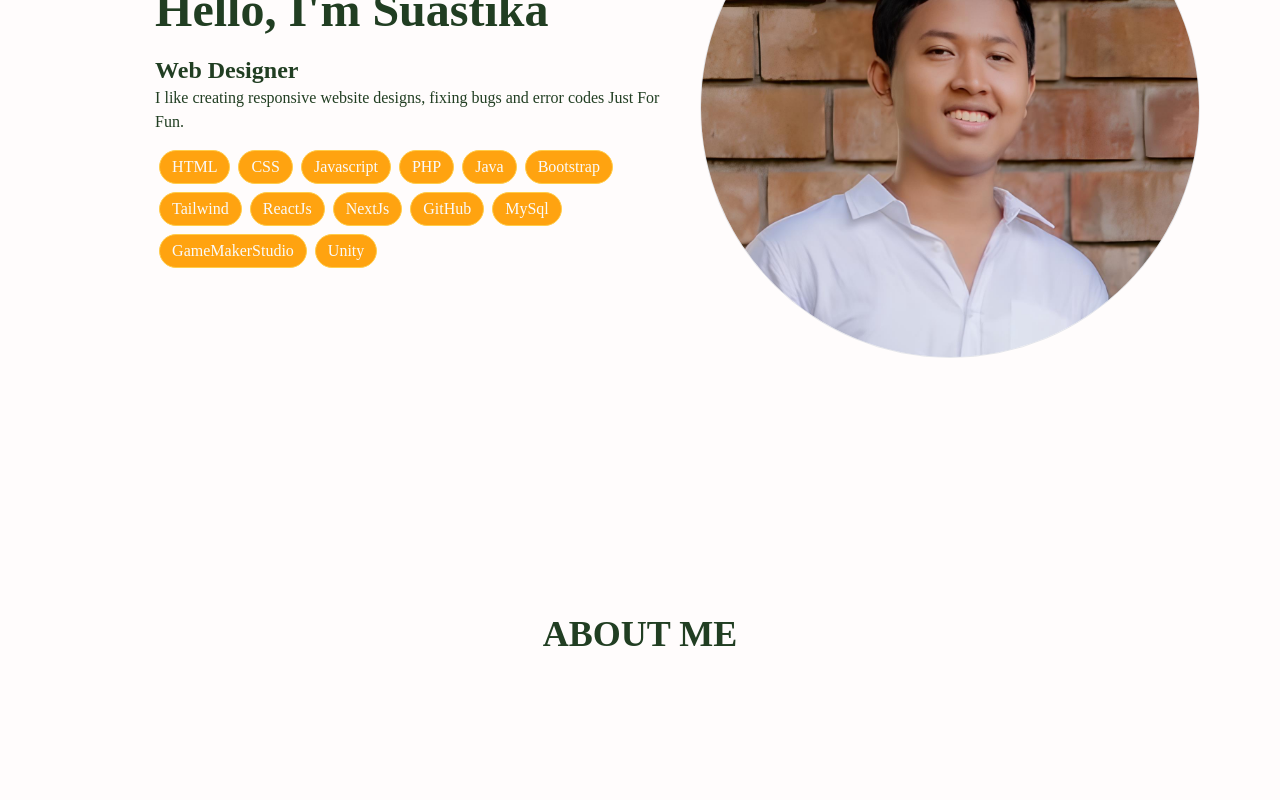
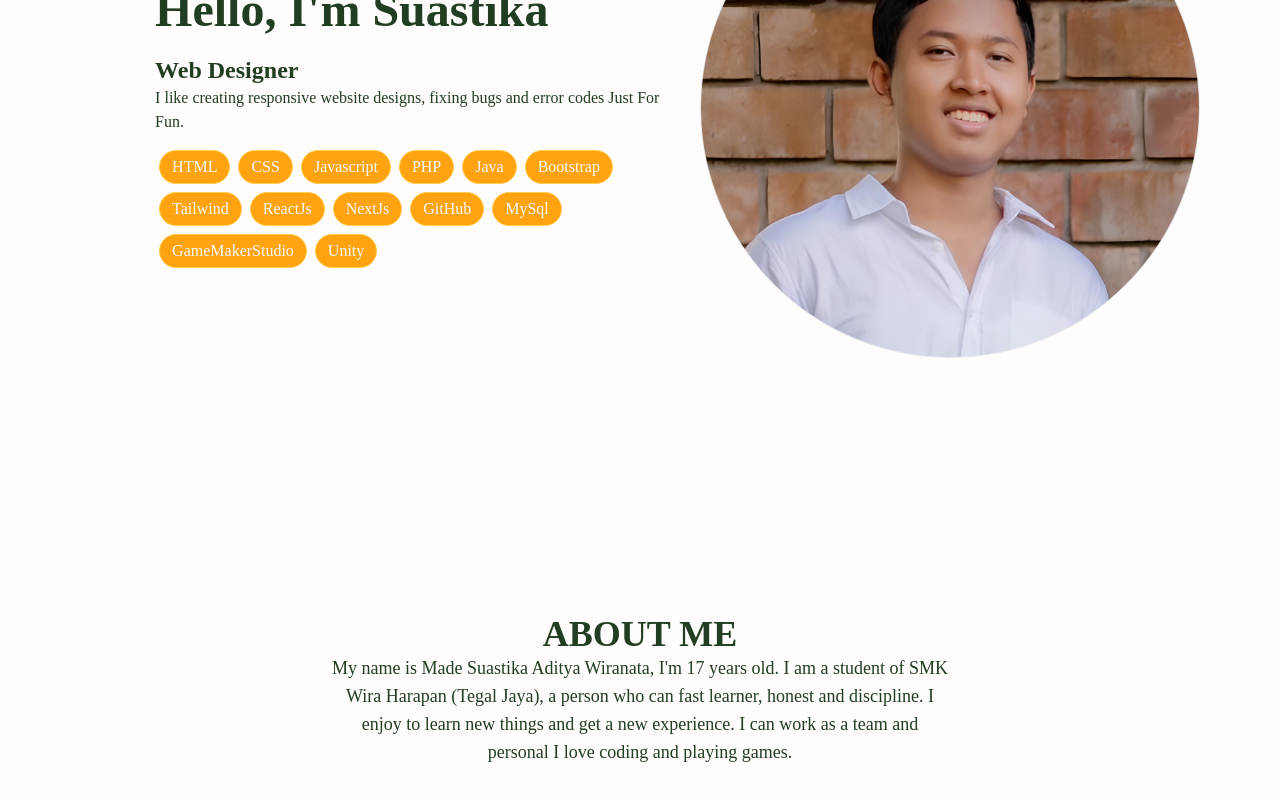
Before and after one commit to WirtzPendragon/Portofolio_nextJs, a Next.js app: page / in a window 1280 px wide. Shown: the part 278-1078 px from the top of the page. Before the commit the page ends 932 px from the top, so only its background shows below. Built offline with nearby package versions, Linux system fonts and the light colour scheme.

Commit message:
move link font and delete react helmet

```diff
--- a/package.json
+++ b/package.json
@@ -11,8 +11,7 @@
   "dependencies": {
     "next": "15.0.1",
     "react": "19.0.0-rc-69d4b800-20241021",
-    "react-dom": "19.0.0-rc-69d4b800-20241021",
-    "react-helmet": "^6.1.0"
+    "react-dom": "19.0.0-rc-69d4b800-20241021"
   },
   "devDependencies": {
     "daisyui": "^4.12.14",
--- a/src/pages/_app.js
+++ b/src/pages/_app.js
@@ -1,18 +1,11 @@
 import "@/styles/globals.css";
 import Layout from "@/components/layout.js"
-import {Helmet} from "react-helmet";
-import Navbar from "@/components/navbar";
 
 export default function App({ Component, pageProps }) {
   return (
     <>
       <Layout>
-        <Helmet>
-        <link rel="preconnect" href="https://fonts.googleapis.com" />
-        <link rel="preconnect" href="https://fonts.gstatic.com" crossorigin />
-        <link href="https://fonts.googleapis.com/css2?family=Inter:ital,opsz,wght@0,14..32,100..900;1,14..32,100..900&family=Montserrat:ital,wght@0,100..900;1,100..900&family=Poppins:ital,wght@0,100;0,200;0,300;0,400;0,500;0,600;0,700;0,800;0,900;1,100;1,200;1,300;1,400;1,500;1,600;1,700;1,800;1,900&display=swap" rel="stylesheet" />
 
-        </Helmet>
         <Component {...pageProps} />
       </Layout>
     </>
--- a/src/pages/_document.js
+++ b/src/pages/_document.js
@@ -3,7 +3,14 @@ import { Html, Head, Main, NextScript } from "next/document";
 export default function Document() {
   return (
     <Html lang="en">
-      <Head />
+      <Head>
+        <link rel="preconnect" href="https://fonts.googleapis.com" />
+        <link rel="preconnect" href="https://fonts.gstatic.com" crossorigin />
+        <link
+          href="https://fonts.googleapis.com/css2?family=Inter:ital,opsz,wght@0,14..32,100..900;1,14..32,100..900&family=Montserrat:ital,wght@0,100..900;1,100..900&family=Poppins:ital,wght@0,100;0,200;0,300;0,400;0,500;0,600;0,700;0,800;0,900;1,100;1,200;1,300;1,400;1,500;1,600;1,700;1,800;1,900&display=swap"
+          rel="stylesheet"
+        />
+      </Head>
       <body>
         <Main />
         <NextScript />
--- a/src/pages/index.js
+++ b/src/pages/index.js
@@ -37,9 +37,9 @@ export default function Home() {
     </div>
     </div>
 
-    <div className="mt-64 text-appGreen-900 font-inter text-4xl">
-      <h1 className="text-center font-bold">ABOUT ME</h1>
-
+    <div className="mt-64 text-appGreen-900 font-inter w-10/12 mx-auto mb-64">
+      <h1 className="text-center font-bold  text-4xl">ABOUT ME</h1>
+      <p className="text-center text-lg mx-56">My name is Made Suastika Aditya Wiranata, I'm 17 years old. I am a student of SMK Wira Harapan (Tegal Jaya), a person who can fast learner, honest and discipline. I enjoy to learn new things and get a new experience. I can work as a team and personal I love coding and playing games.</p>
     </div>
     </>
   );
```
Also changed, not shown: 1 other file (tests, documents, lock files or other folders).
